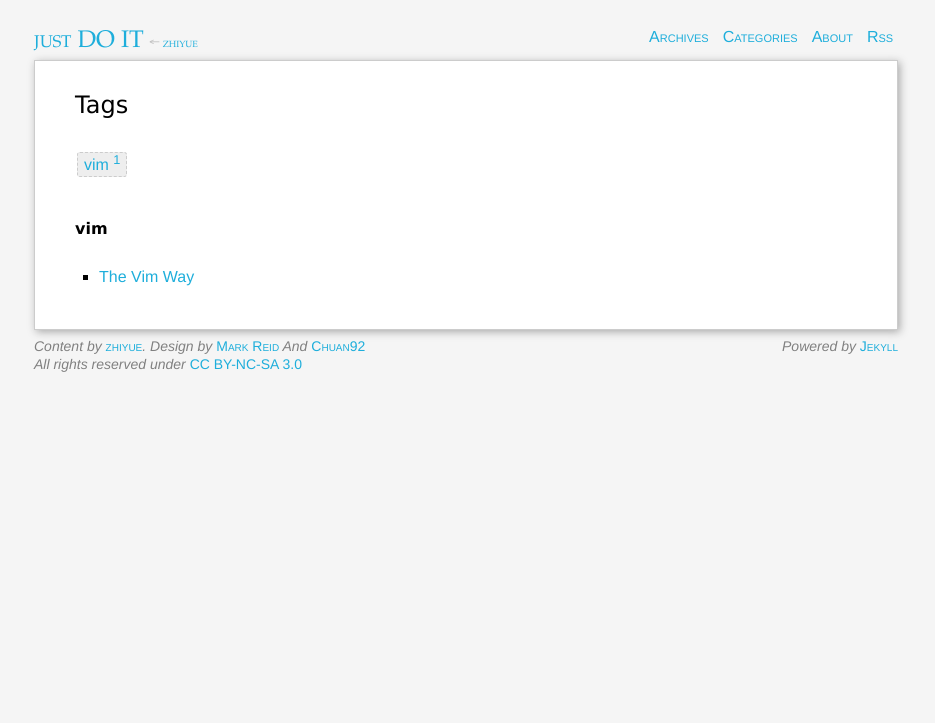
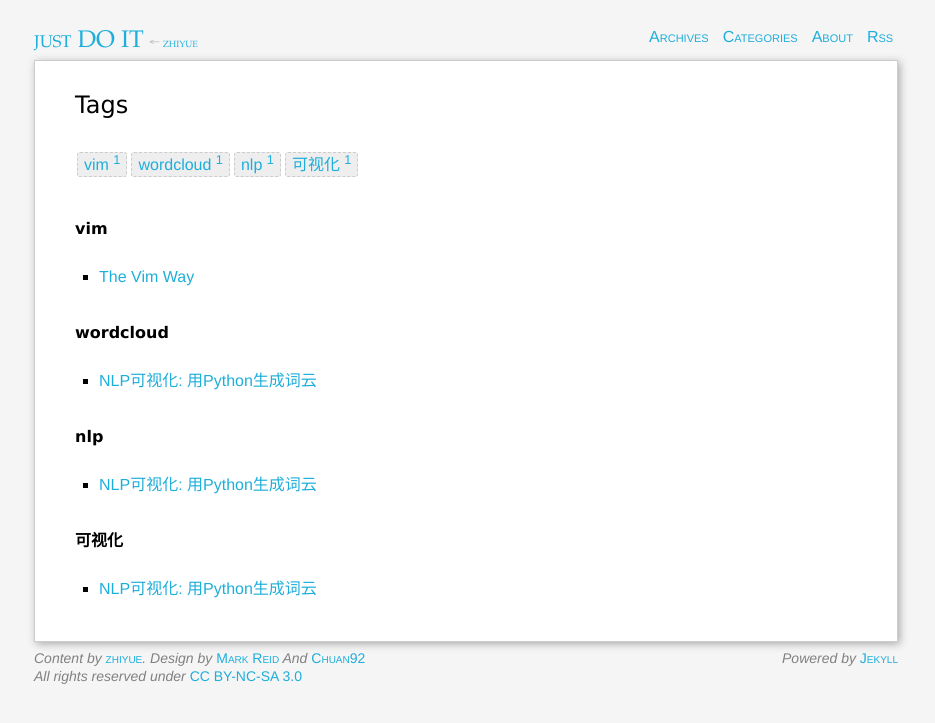
Before and after one commit to zhiyue-archive/me.printf.me, a Jekyll site: the page built from tags.html, in a window 1280 px wide. Shown: the top 723 px of the page, without its empty margins (174-1109 px from the left). Built offline with Jekyll 4.4.1, drawn with Linux system fonts in a browser that asks for light colours; Markdown is read by kramdown in place of the engine named in the settings.

Commit message:
Update and rename 2016-10-10-test.md to 2016-10-10-wordcloud.md

```diff
--- a/_posts/2016-10-10-test.md
+++ b/_posts/2016-10-10-wordcloud.md
@@ -1,9 +1,9 @@
 ---
 layout: post
-title: "测试图片显示效果"
+title: "NLP可视化: 用Python生成词云"
 description: ""
 category: 机器学习
-tags: []
+tags: [ wordcloud, nlp, 可视化]
 ---
 ![](http://7xnq5e.com1.z0.glb.clouddn.com/2016-06-26-00-50-34.png)
 
```
